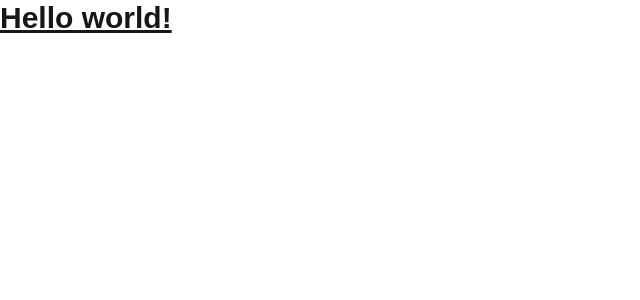
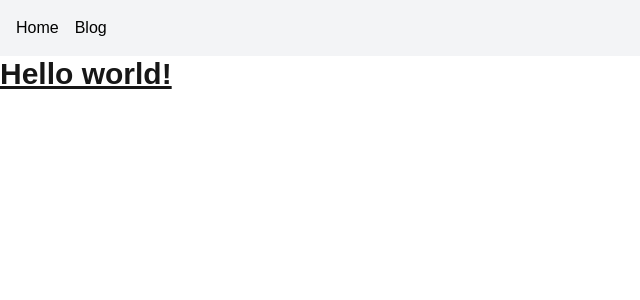
Before and after one commit to mehtabali05/Learn-Next, a Next.js app: page / in a window 1280 px wide. Shown: the top 300 px of the page, without its empty margins (0-640 px from the left). Built offline with nearby package versions, Linux system fonts and the light colour scheme.

Commit message:
create: navbar created using layout

```diff
--- a/src/app/layout.js
+++ b/src/app/layout.js
@@ -1,5 +1,6 @@
 import { Geist, Geist_Mono } from "next/font/google";
 import "./globals.css";
+import Link from "next/link";
 
 const geistSans = Geist({
   variable: "--font-geist-sans",
@@ -22,7 +23,13 @@ export default function RootLayout({ children }) {
       lang="en"
       className={`${geistSans.variable} ${geistMono.variable} h-full antialiased`}
     >
-      <body className="min-h-full flex flex-col">{children}</body>
+      <body className="min-h-full flex flex-col">
+        <ul className="flex gap-4 p-4 bg-gray-100 text-black">
+          <Link href="/">Home</Link>
+          <Link href="/blog">Blog</Link>
+        </ul>
+        {children}
+      </body>
     </html>
   );
 }
```
